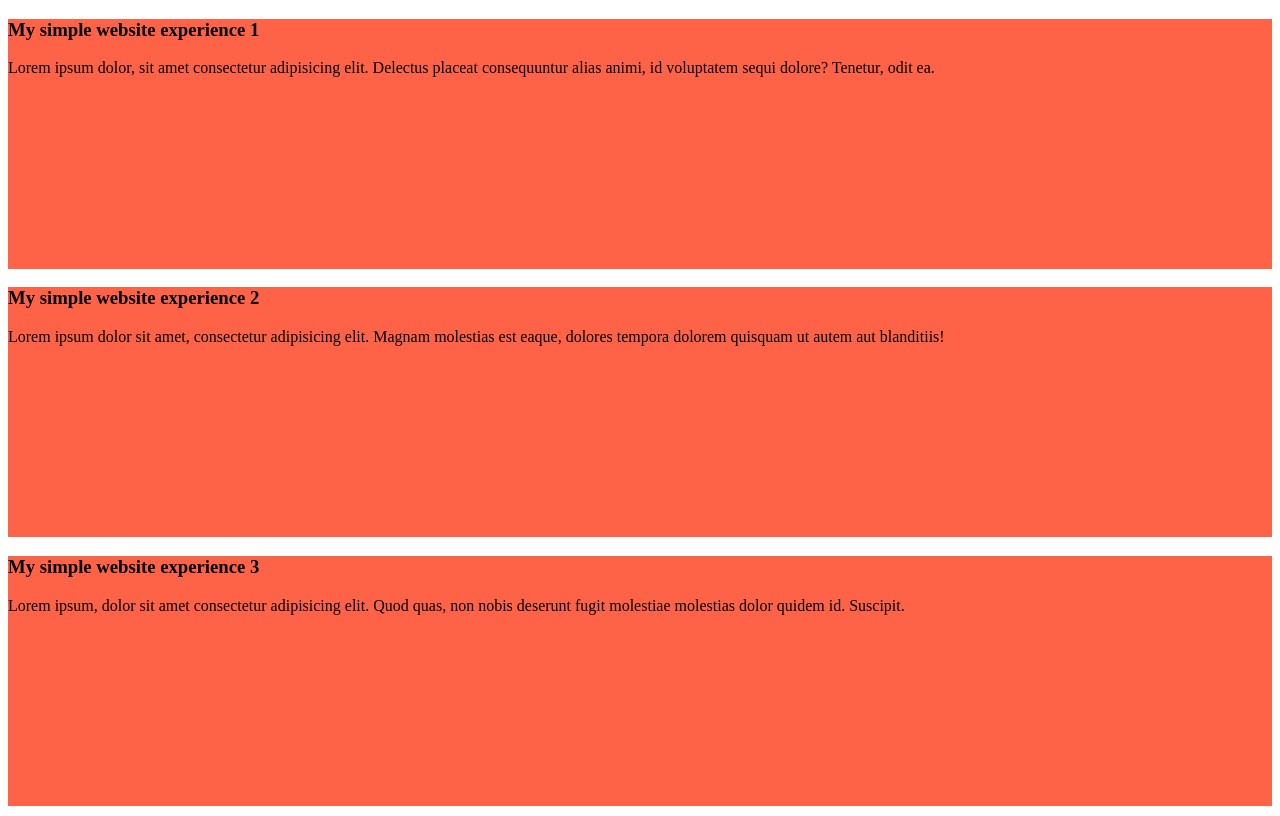
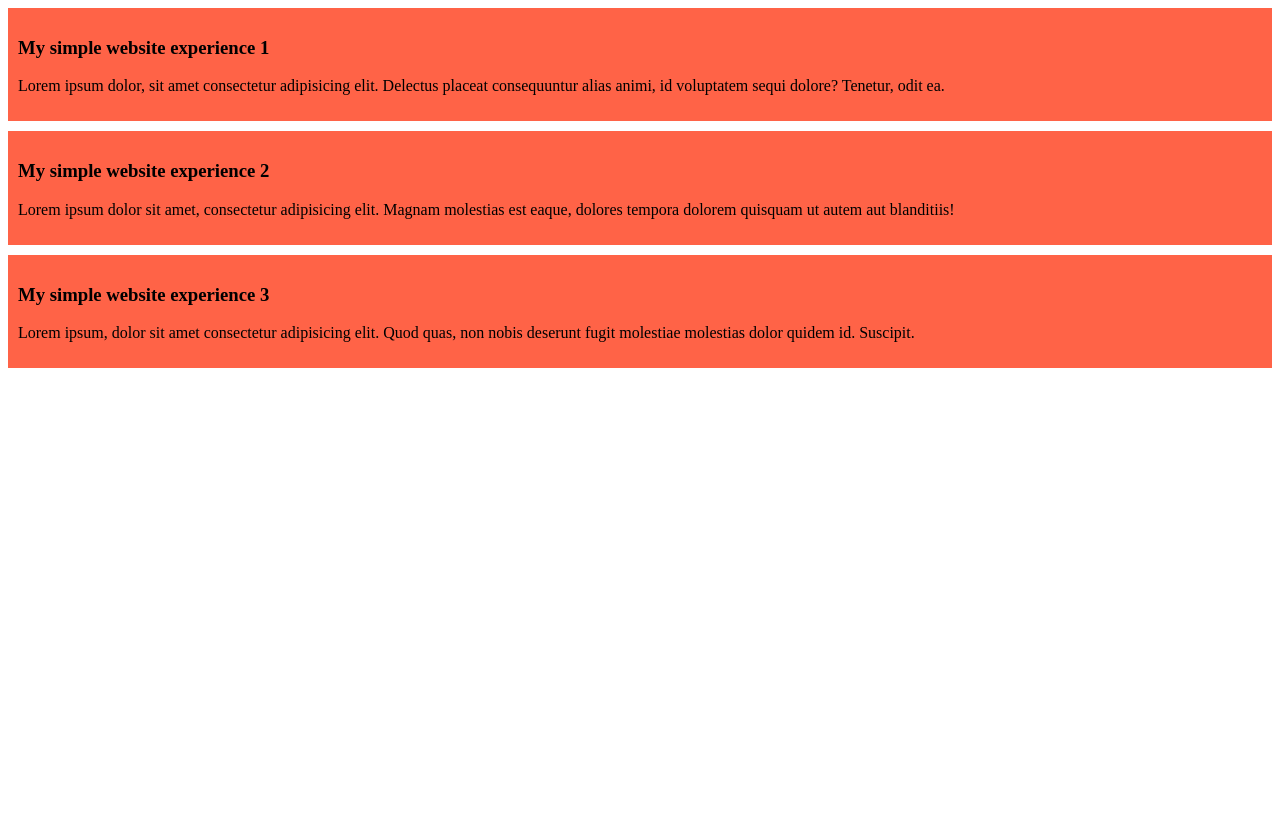
Before and after one commit to MahiaAnwar/my-simple-website, a plain HTML site: page index.html in a window 1280 px wide. Drawn offline with Linux system fonts and the light colour scheme.

Commit message:
padding added in all div

```diff
--- a/assets/style.css
+++ b/assets/style.css
@@ -1,5 +1,5 @@
 div{
     background-color: tomato;
     margin-bottom: 10px;
-    height: 250px;
+    padding: 10px;
 }
```
